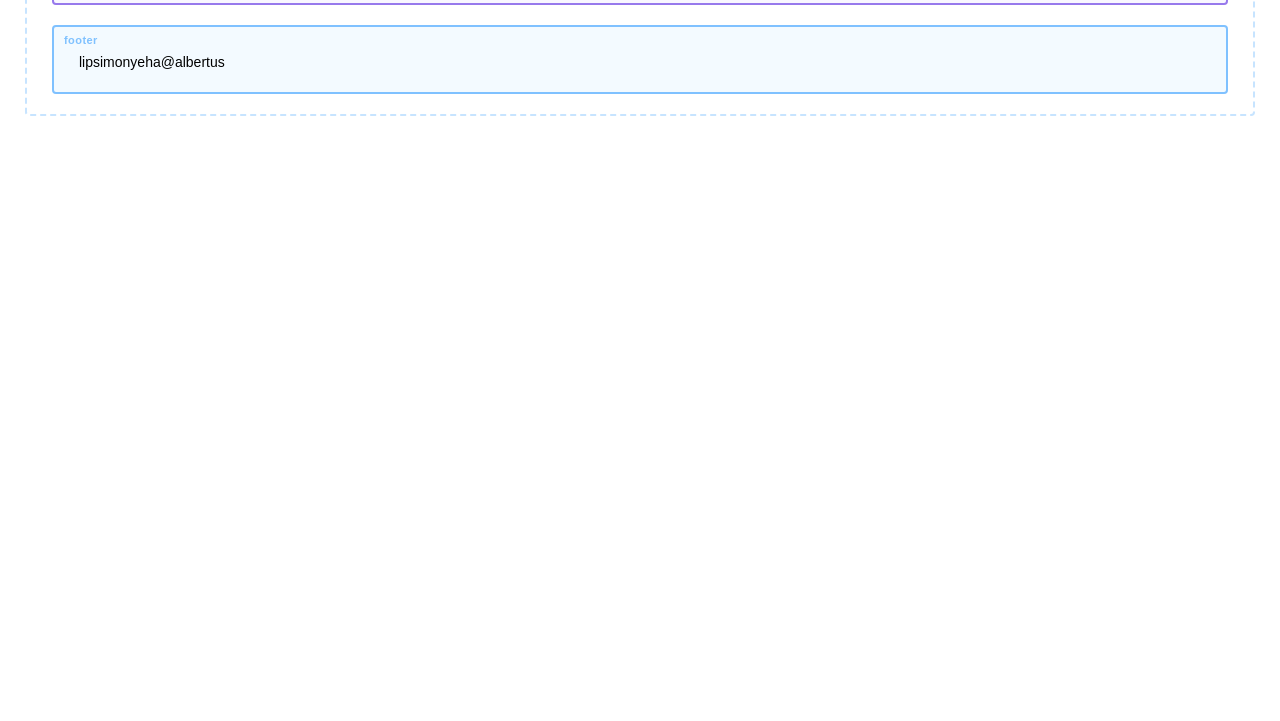
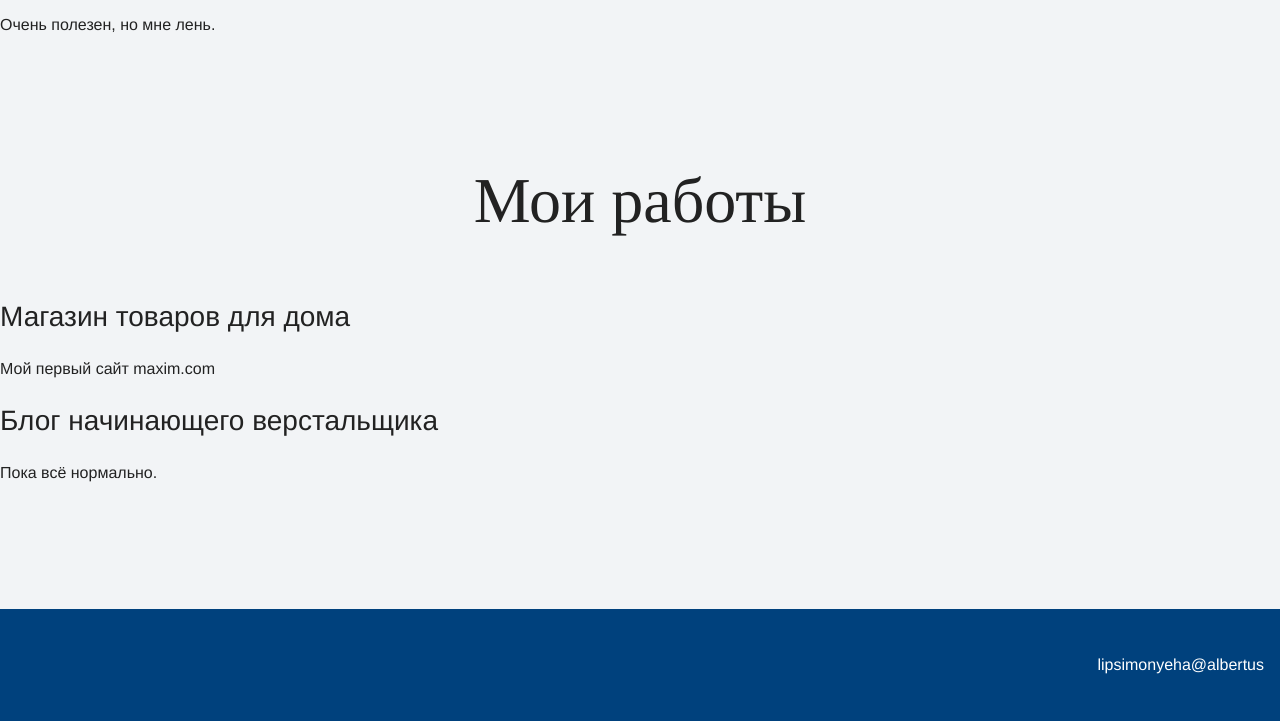
Before and after one commit to tonya228/my-site, a plain HTML site: page index.html in a window 1280 px wide. Shown: the part 1331-2052 px from the top of the page. Before the commit the page ends 1467 px from the top, so only its background shows below. Drawn offline with Linux system fonts and the light colour scheme.

Commit message:
Update index.html

```diff
--- a/index.html
+++ b/index.html
@@ -2,14 +2,16 @@
 <html lang="ru">
   <head>
     <meta charset="UTF-8">
-    <link rel="stylesheet" href="outlines.css">
+    <link rel="stylesheet" href="style.css">
     <title>Портфолио Junior верстальщика</title>
   </head>
 
   <body>
-    <header class="page-header">
-      8 987 654 32 10
-    </header>
+<header class="page-header">
+  <div class="container">
+    8 987 654 32 10
+  </div>
+</header>
 
     <section class="hero-image">
       <h1 class="heading">Садреев Даниил</h1>
@@ -35,7 +37,10 @@
     </section>
 
     <footer class="page-footer">
-      lipsimonyeha@albertus
+  <div class="container">
+    lipsimonyeha@albertus
+  </div>
+
     </footer>
   </body>
 </html>
```
